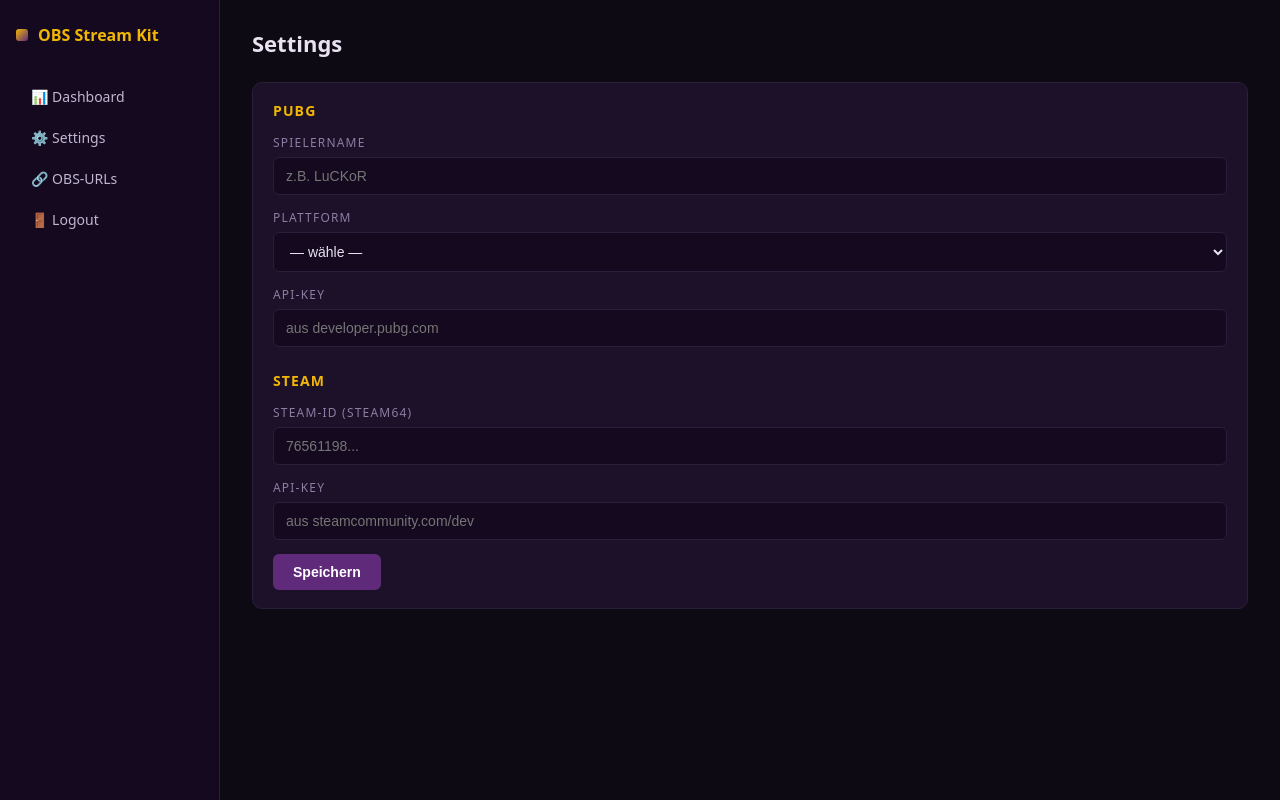
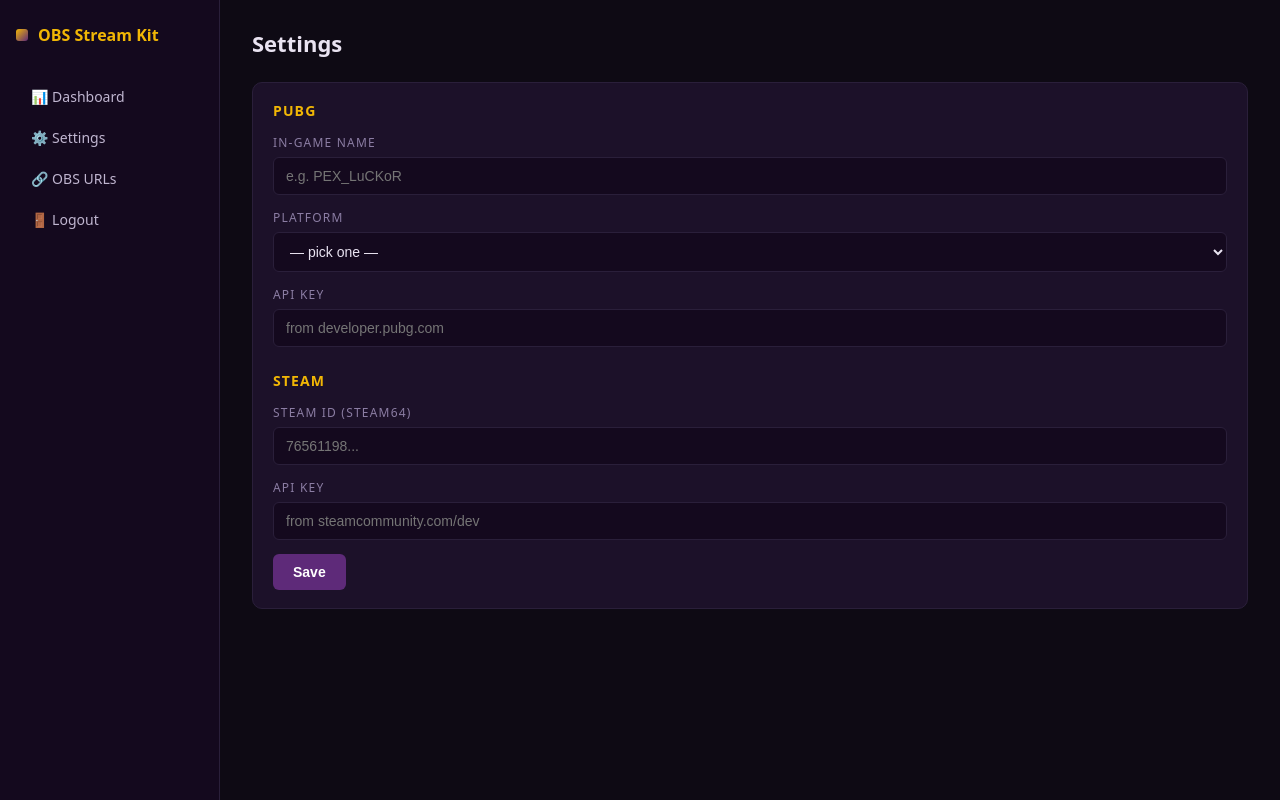
Before and after one commit to devilsche/obs-stream-kit, a Flask app: template app/templates/settings.html in a window 1280 px wide. Run offline with Flask 3, Linux system fonts and the light colour scheme; the template is opened without the code that fills it, so the values that code supplies are empty.

Commit message:
feat(app): remaining templates auf Englisch (landing/pending/sidebar/settings/admin)

```diff
--- a/app/templates/_sidebar.html
+++ b/app/templates/_sidebar.html
@@ -6,13 +6,13 @@
   <nav>
     <a href="/app/" class="{% if request.path == '/app/' %}active{% endif %}">📊 Dashboard</a>
     <a href="/app/settings" class="{% if request.path.startswith('/app/settings') %}active{% endif %}">⚙️ Settings</a>
-    <a href="/app/urls" class="{% if request.path.startswith('/app/urls') %}active{% endif %}">🔗 OBS-URLs</a>
+    <a href="/app/urls" class="{% if request.path.startswith('/app/urls') %}active{% endif %}">🔗 OBS URLs</a>
     <a href="/app/logout">🚪 Logout</a>
     {% if user.is_admin %}
     <div class="admin-section">
       <div class="admin-label">Admin</div>
-      <a href="/admin/users" class="{% if request.path.startswith('/admin/users') %}active{% endif %}">👥 User-Approval</a>
-      <a href="/admin/" class="{% if request.path == '/admin/' %}active{% endif %}">📈 Admin-Home</a>
+      <a href="/admin/users" class="{% if request.path.startswith('/admin/users') %}active{% endif %}">👥 User approval</a>
+      <a href="/admin/" class="{% if request.path == '/admin/' %}active{% endif %}">📈 Admin home</a>
     </div>
     {% endif %}
   </nav>
--- a/app/templates/landing.html
+++ b/app/templates/landing.html
@@ -4,10 +4,10 @@
 <div class="landing">
   <div class="landing-logo"></div>
   <h1>OBS Stream Kit</h1>
-  <p>PUBG- und Steam-Stats fuer deinen Twitch-Stream. Tenant-aware Widgets, Telemetrie-Replay, Achievement-Feed.</p>
+  <p>PUBG and Steam stats for your Twitch stream. Tenant-aware widgets, telemetry replay, achievement feed.</p>
   <a class="btn-twitch" href="/app/login">
     <svg width="20" height="20" viewBox="0 0 24 24" fill="currentColor"><path d="M11.571 4.714h1.715v5.143H11.57zm4.715 0H18v5.143h-1.714zM6 0L1.714 4.286v15.428h5.143V24l4.286-4.286h3.428L22.286 12V0zm14.571 11.143l-3.428 3.428h-3.429l-3 3v-3H6.857V1.714h13.714Z"/></svg>
-    Mit Twitch einloggen
+    Sign in with Twitch
   </a>
 </div>
 {% endblock %}
--- a/app/templates/settings.html
+++ b/app/templates/settings.html
@@ -7,19 +7,19 @@
     <div class="topbar"><div class="greeting">Settings</div></div>
 
     {% if saved %}
-    <div class="card" style="border-color: var(--success); color: var(--success);">✓ Gespeichert</div>
+    <div class="card" style="border-color: var(--success); color: var(--success);">✓ Saved</div>
     {% endif %}
 
     <form method="POST" class="card">
       <h3>PUBG</h3>
       <div class="form-row">
-        <label>Spielername</label>
-        <input name="pubg_name" value="{{ creds.pubg_name or '' }}" placeholder="z.B. LuCKoR">
+        <label>In-game name</label>
+        <input name="pubg_name" value="{{ creds.pubg_name or '' }}" placeholder="e.g. PEX_LuCKoR">
       </div>
       <div class="form-row">
-        <label>Plattform</label>
+        <label>Platform</label>
         <select name="pubg_platform">
-          <option value="">— wähle —</option>
+          <option value="">— pick one —</option>
           <option value="steam" {% if creds.pubg_platform == 'steam' %}selected{% endif %}>Steam</option>
           <option value="kakao" {% if creds.pubg_platform == 'kakao' %}selected{% endif %}>Kakao</option>
           <option value="psn" {% if creds.pubg_platform == 'psn' %}selected{% endif %}>PlayStation</option>
@@ -27,21 +27,21 @@
         </select>
       </div>
       <div class="form-row">
-        <label>API-Key</label>
-        <input name="pubg_api_key" type="password" placeholder="{% if creds.pubg_api_key %}(gespeichert — leer lassen zum behalten){% else %}aus developer.pubg.com{% endif %}">
+        <label>API key</label>
+        <input name="pubg_api_key" type="password" placeholder="{% if creds.pubg_api_key %}(stored — leave blank to keep){% else %}from developer.pubg.com{% endif %}">
       </div>
 
       <h3 style="margin-top: 24px;">Steam</h3>
       <div class="form-row">
-        <label>Steam-ID (Steam64)</label>
+        <label>Steam ID (Steam64)</label>
         <input name="steam_id" value="{{ creds.steam_id or '' }}" placeholder="76561198...">
       </div>
       <div class="form-row">
-        <label>API-Key</label>
-        <input name="steam_api_key" type="password" placeholder="{% if creds.steam_api_key %}(gespeichert — leer lassen zum behalten){% else %}aus steamcommunity.com/dev{% endif %}">
+        <label>API key</label>
+        <input name="steam_api_key" type="password" placeholder="{% if creds.steam_api_key %}(stored — leave blank to keep){% else %}from steamcommunity.com/dev{% endif %}">
       </div>
 
-      <button class="btn" type="submit">Speichern</button>
+      <button class="btn" type="submit">Save</button>
     </form>
   </main>
 </div>
```
Also changed, not shown: app/templates/admin_dashboard.html (+5 -5 lines), app/templates/admin_users.html (+11 -11 lines), app/templates/login_pending.html (+4 -4 lines).
